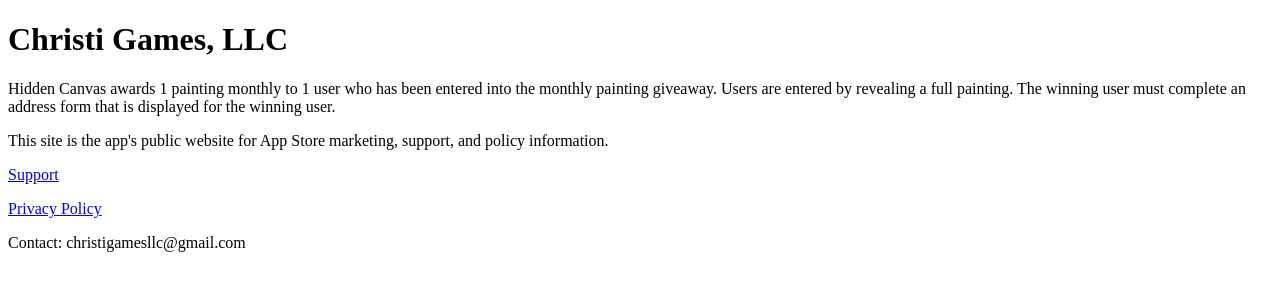
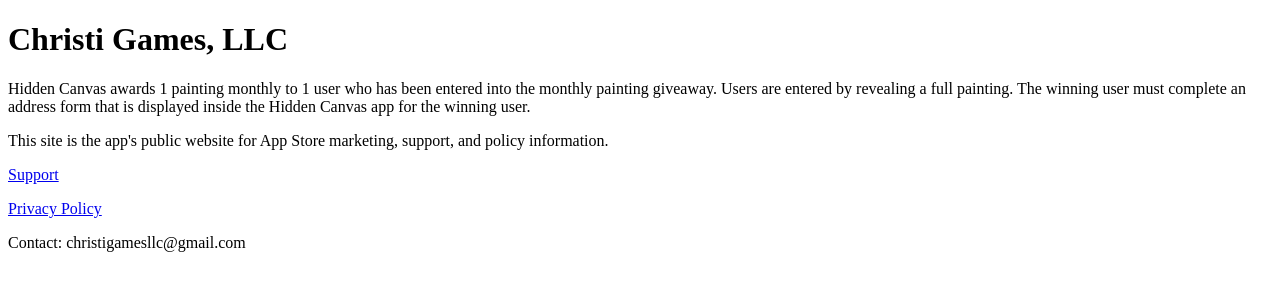
Before and after one commit to DeedaG/privacypolicy, a plain HTML site: page index.html in a window 1280 px wide. Drawn offline with Linux system fonts and the light colour scheme.

Commit message:
clean up

```diff
--- a/index.html
+++ b/index.html
@@ -9,7 +9,7 @@
   <h1>Christi Games, LLC</h1>
 <p>Hidden Canvas awards 1 painting monthly to 1 user who has been entered into the monthly painting giveaway.
    Users are entered by revealing a full painting.
-    The winning user must complete an address form that is displayed for the winning user. </p>
+    The winning user must complete an address form that is displayed inside the Hidden Canvas app for the winning user. </p>
 
 
   <p>This site is the app's public website for App Store marketing, support, and policy information.</p>
```
